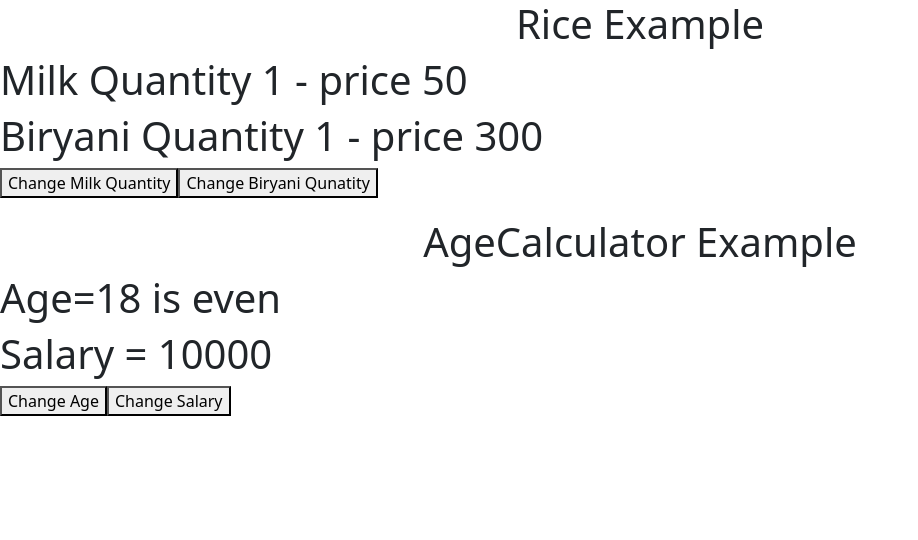
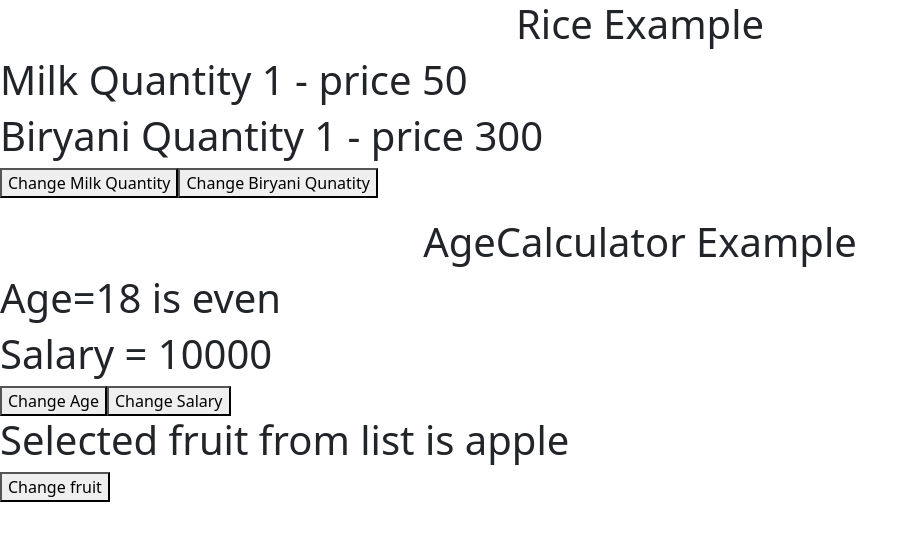
Before and after one commit to sukumar-chennari/react_projects, a React (Vite) app: page / in a window 1280 px wide. Shown: the top 540 px of the page, without its empty margins (0-918 px from the left). Built offline with nearby package versions, Linux system fonts and the light colour scheme.

Commit message:
worked on useMemo

```diff
--- a/src/App.jsx
+++ b/src/App.jsx
@@ -1,5 +1,6 @@
 
 import './App.css'
+import { FilterMemo } from './Components/hooks/useMemo/filterMemo'
 import { AgeCalculator } from './Components/hooks/useMemo/useMemo'
 import { MilkCalculator } from './Components/hooks/useMemo/useMemoMilk'
 
@@ -8,6 +9,7 @@ return (
   <>
    <MilkCalculator/>
    <AgeCalculator/>
+   <FilterMemo/>
   </>
 
 )
--- /dev/null
+++ b/src/Components/hooks/useMemo/filterMemo.jsx
@@ -0,0 +1,31 @@
+// You have a list of items and a filter function that filters them based on a condition.
+// You don't want the filter to run on every render unless the items or filter criteria change.
+
+import { useMemo, useState } from "react"
+
+
+
+export const FilterMemo=()=>{
+    //const items=['apple', 'banana','custard apple','jack fruit']
+    const [fruit,setFruit]=useState('apple')
+
+
+    const fruitHandler=useMemo(()=>{
+        return fruit
+        console.log('rendering')
+    },[fruit])
+
+    const clickHandler=()=>{
+        if(fruit =='apple'){
+            setFruit('banana')
+        }
+        else setFruit('apple')
+    }
+    return (
+        <>
+            <h1>Selected  fruit from list is { fruitHandler}</h1>
+            <button onClick={clickHandler}>Change fruit</button>
+
+        </>
+    )
+}
```
Also changed, not shown: 1 other file (tests, documents, lock files or other folders).
